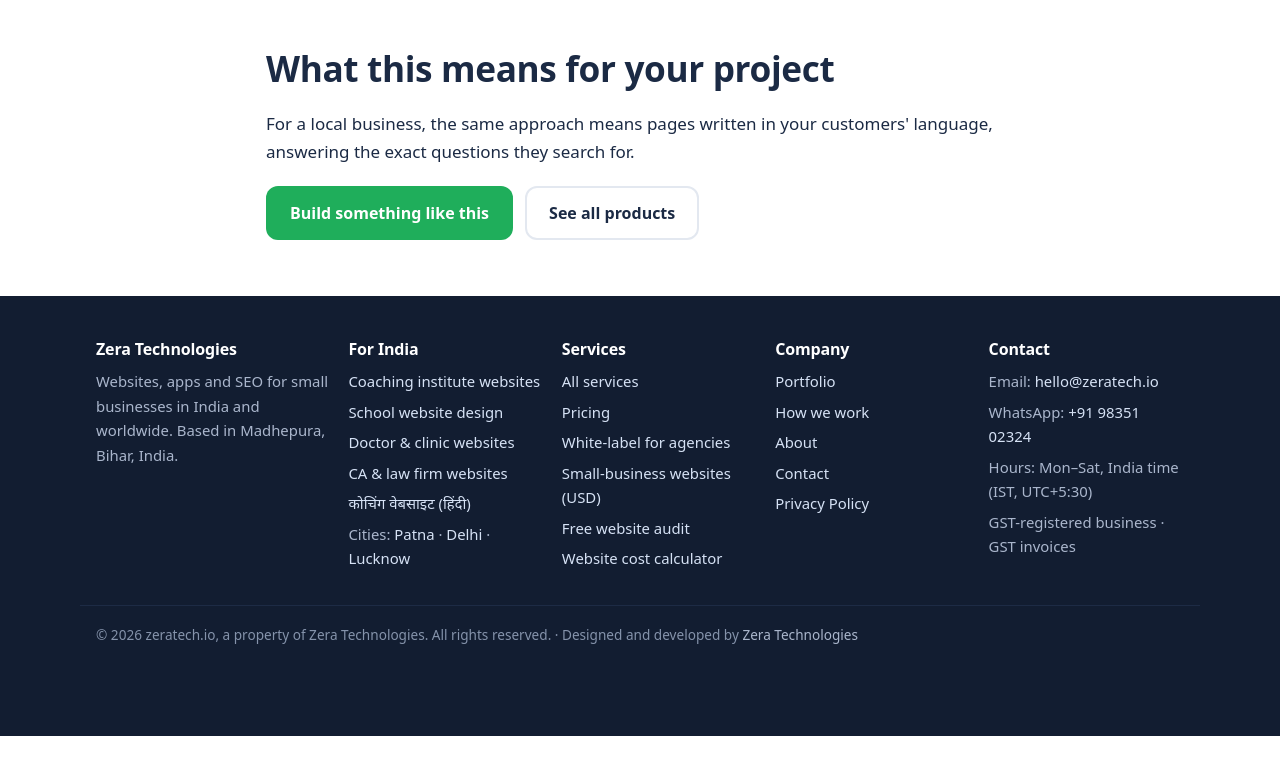
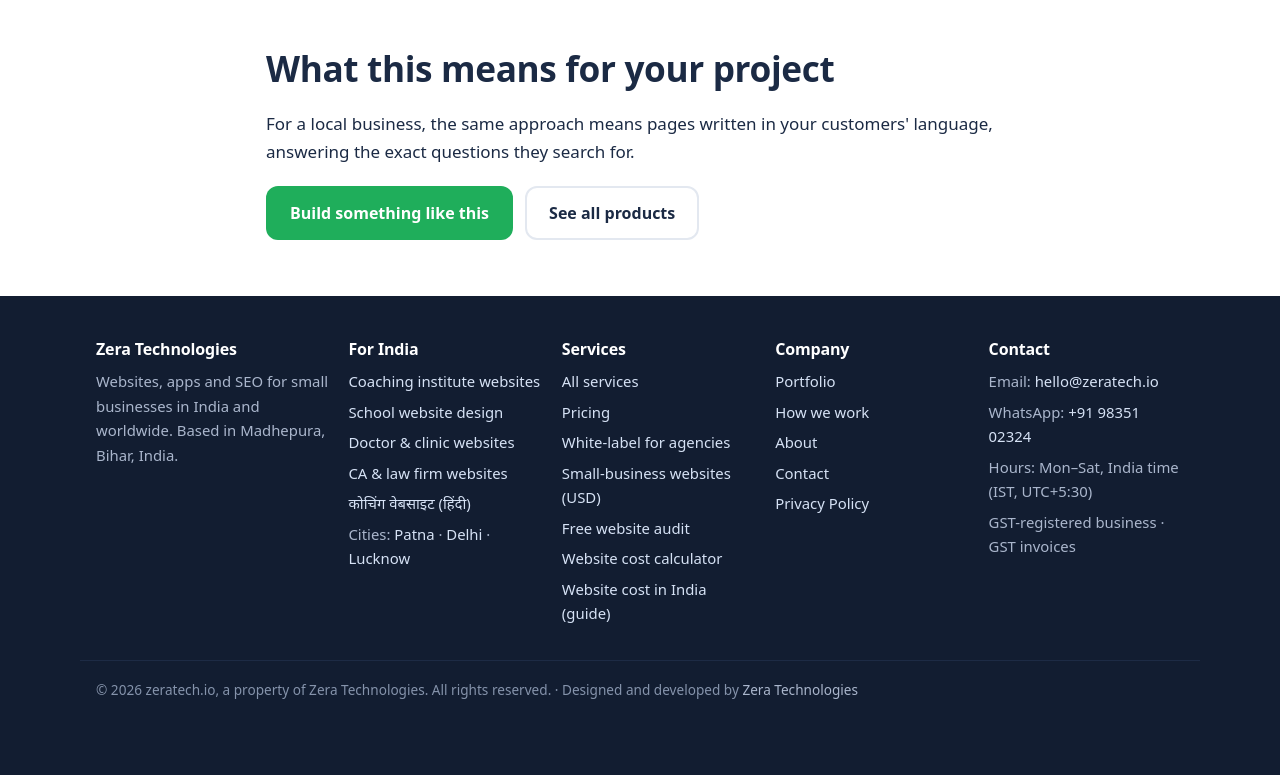
Before and after one commit to zeradental3585-dotcom/zeratech-io-app, a plain HTML site: page case-studies/bighawala.html in a window 1280 px wide. Shown: the part 1272-2047 px from the top of the page. Before the commit the page ends 2008 px from the top, so only its background shows below. Drawn offline with Linux system fonts and the light colour scheme.

Commit message:
Add files via upload

```diff
--- a/case-studies/bighawala.html
+++ b/case-studies/bighawala.html
@@ -209,6 +209,7 @@
         <li><a href="/affordable-web-development-small-business.html">Small-business websites (USD)</a></li>
         <li><a href="/free-website-audit.html">Free website audit</a></li>
         <li><a href="/website-cost-calculator.html">Website cost calculator</a></li>
+        <li><a href="/website-cost-in-india.html">Website cost in India (guide)</a></li>
       </ul>
     </div>
     <div>
```
Also changed, not shown: case-studies/safalbalak.html (+1 -0 lines), case-studies/udakishunganj.html (+1 -0 lines).
